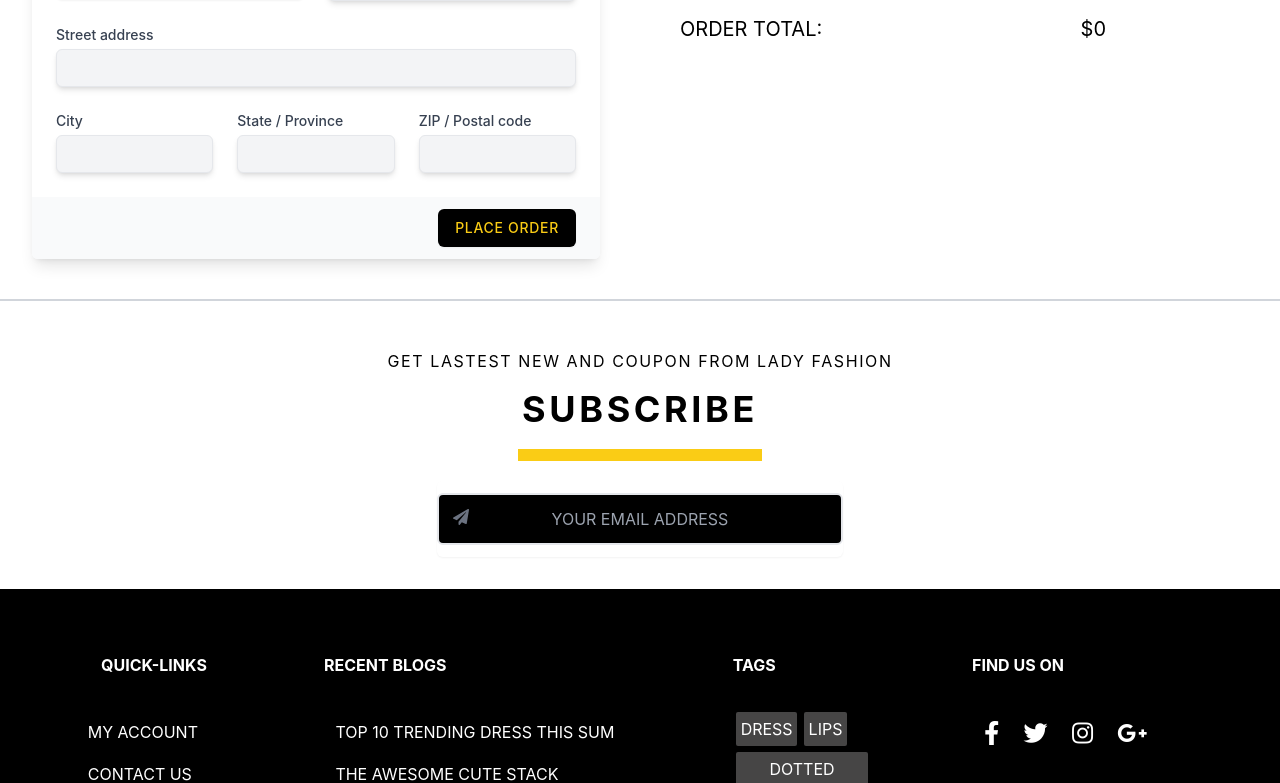
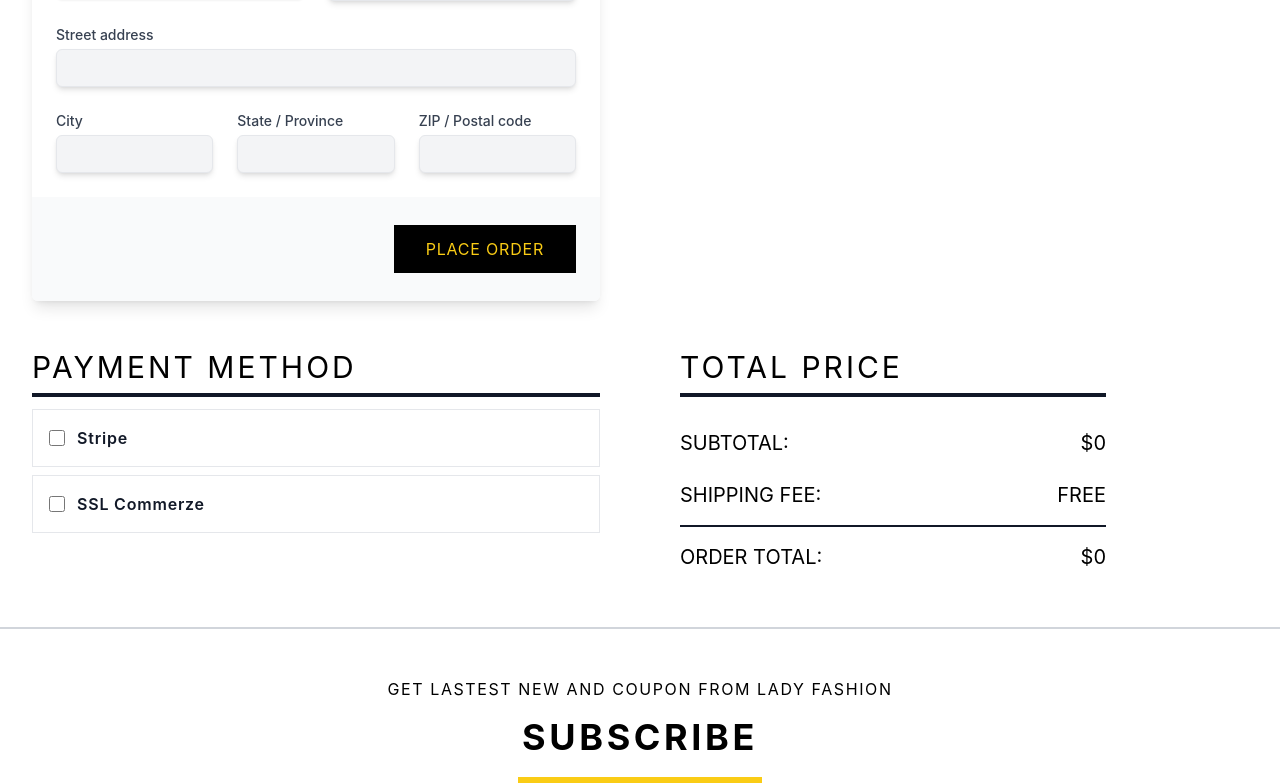
Before and after one commit to Pranta07/lady-client, a React (Create React App) app: page /checkout in a window 1280 px wide. Shown: the part 771-1554 px from the top of the page. Built offline with nearby package versions, Linux system fonts and the light colour scheme; no server answers; what tw-elements would draw is missing.

Commit message:
checkout page done

```diff
--- a/src/Components/CheckoutPage/CheckoutPage.js
+++ b/src/Components/CheckoutPage/CheckoutPage.js
@@ -186,7 +186,7 @@ const CheckoutPage = () => {
                                         <div className="px-4 py-3 bg-gray-50 text-right sm:px-6">
                                             <button
                                                 type="submit"
-                                                className="uppercase tracking-wider inline-flex justify-center py-2 px-4 border border-transparent shadow-sm text-sm font-medium rounded-md text-yellow-400 bg-black hover:bg-gray-800 focus:outline-none focus:ring-2 focus:ring-offset-2"
+                                                className="uppercase bg-black text-yellow-400 tracking-wider px-8 py-3 my-4 hover:bg-gray-900 cursor-pointer"
                                             >
                                                 Place Order
                                             </button>
@@ -203,11 +203,46 @@ const CheckoutPage = () => {
                         </h1>
                         <div>
                             <CartTable cart={cart}></CartTable>
-                            <TotalPrice
-                                total={total}
-                                discount={discount}
-                            ></TotalPrice>
                         </div>
+                    </div>
+                    <div className="m-5 md:m-8">
+                        <h1 className="uppercase tracking-widest text-3xl pb-2 mb-3 border-b-4 border-gray-900">
+                            Payment Method
+                        </h1>
+                        <div className="flex items-center border p-4 mb-2">
+                            <input
+                                id="remember-me"
+                                name="remember-me"
+                                type="checkbox"
+                                className="h-4 w-4 text-indigo-600 border-gray-300 rounded"
+                            />
+                            <label
+                                htmlFor="remember-me"
+                                className="ml-3 block text-md font-semibold tracking-wider text-gray-900"
+                            >
+                                Stripe
+                            </label>
+                        </div>
+                        <div className="flex items-center border p-4">
+                            <input
+                                id="remember-me"
+                                name="remember-me"
+                                type="checkbox"
+                                className="h-4 w-4 text-indigo-600 border-gray-300 rounded"
+                            />
+                            <label
+                                htmlFor="remember-me"
+                                className="ml-3 block text-md font-semibold tracking-wider text-gray-900"
+                            >
+                                SSL Commerze
+                            </label>
+                        </div>
+                    </div>
+                    <div className="mx-5 md:mx-8">
+                        <TotalPrice
+                            total={total}
+                            discount={discount}
+                        ></TotalPrice>
                     </div>
                 </div>
             </div>
--- a/src/Components/TotalPrice/TotalPrice.js
+++ b/src/Components/TotalPrice/TotalPrice.js
@@ -3,7 +3,7 @@ import React from "react";
 const TotalPrice = ({ total, discount }) => {
     return (
         <div className="lg:w-3/4">
-            <h1 className="uppercase text-2xl font-semibold tracking-wider py-3 border-b-2 border-gray-900">
+            <h1 className="uppercase tracking-widest text-3xl my-5 md:my-8 pb-2 border-b-4 border-gray-900">
                 Total Price
             </h1>
             <div className="flex justify-between my-6">
```
